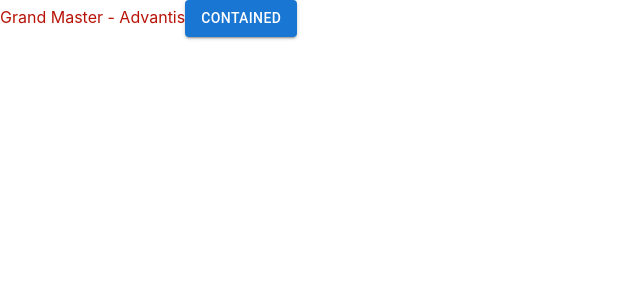
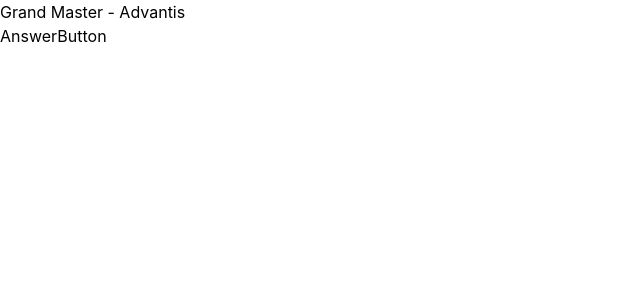
Before and after one commit to kumesh1997/Grand-Mastrer-System---Advantis-, a React (Create React App) app: page / in a window 1280 px wide. Shown: the top 300 px of the page, without its empty margins (0-640 px from the left). Built offline with nearby package versions, Linux system fonts and the light colour scheme.

Commit message:
Updated Project Structure

```diff
--- a/src/App.js
+++ b/src/App.js
@@ -1,10 +1,13 @@
 import { Button } from "@mui/material";
+import AnswerButton from "./Components/AnswerButton";
 
 function App() {
   return (
-    <div className=" text-base text-Red">
+    <div className="">
       Grand Master - Advantis
-      <Button variant="contained">Contained</Button>
+      {/* <Button variant="contained">Contained</Button> */}
+      <AnswerButton />
+      <Button />
     </div>
   );
 }
--- /dev/null
+++ b/src/Components/AnswerButton.js
@@ -0,0 +1,9 @@
+import React from 'react'
+
+const AnswerButton = () => {
+  return (
+    <div>AnswerButton</div>
+  )
+}
+
+export default AnswerButton
```
